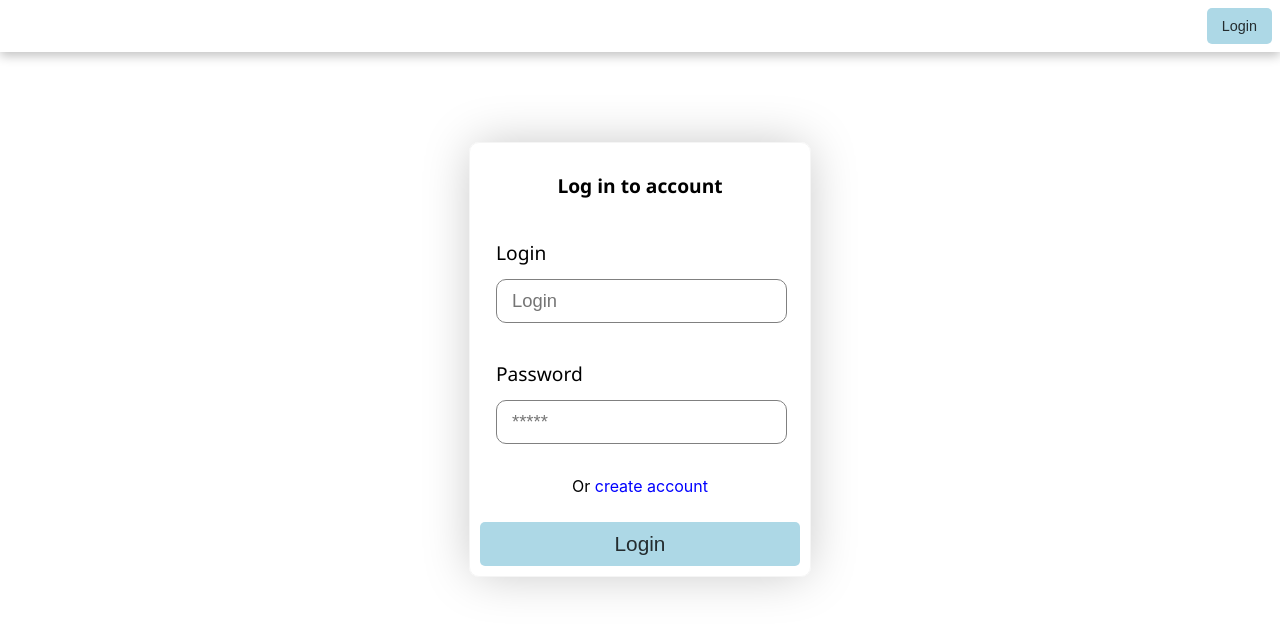
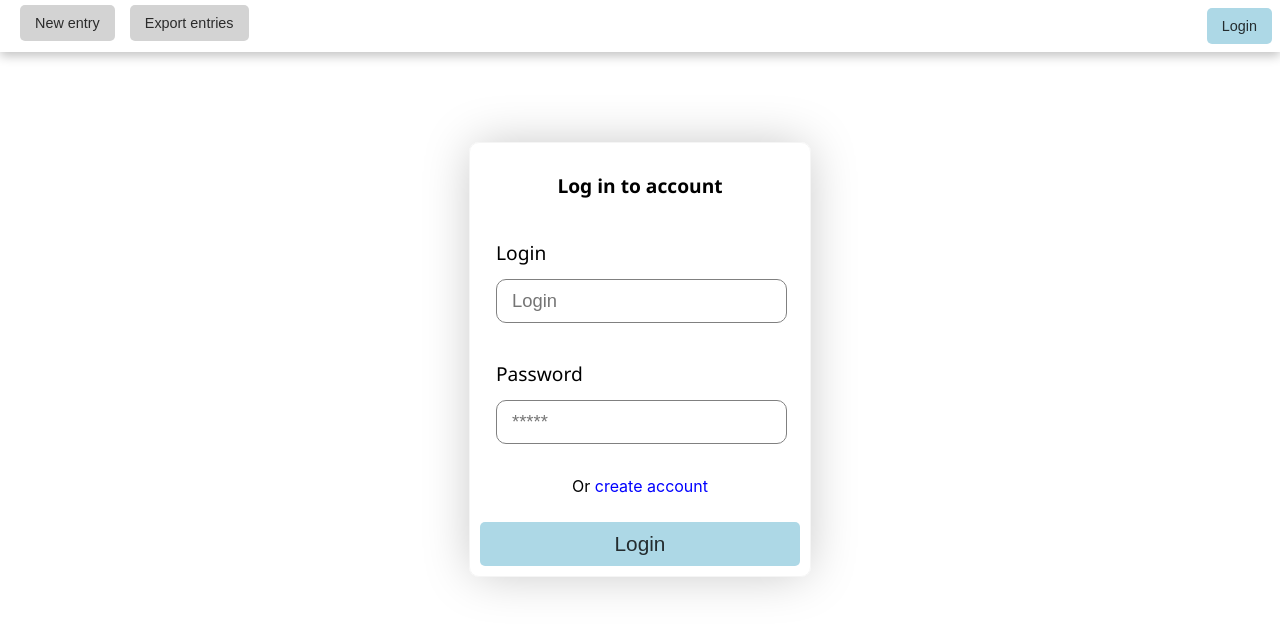
Before and after one commit to hishira/TypeScript, a React (Create React App) app in the folder PasswordMenager/frontend/: page /login in a window 1280 px wide. Shown: the top 632 px of the page. Built offline with nearby package versions, Linux system fonts and the light colour scheme; no server answers.

Commit message:
Move passbar to up component

```diff
--- a/PasswordMenager/frontend/src/components/AppBar/index.tsx
+++ b/PasswordMenager/frontend/src/components/AppBar/index.tsx
@@ -3,6 +3,7 @@ import { useHistory } from "react-router-dom";
 import { IGeneral } from "../../models/General";
 import { SessionStorage } from "../../utils/localstorage.utils";
 import Button from "../Button/index";
+import PassBar from "../PassBarr";
 import { Bar, LeftSide, RigthSide } from "./component.styled";
 
 type AppBarProps = {
@@ -20,7 +21,9 @@ const AppBar = ({ store }: AppBarProps): JSX.Element => {
   };
   return (
     <Bar>
-      <LeftSide />
+      <LeftSide>
+        <PassBar></PassBar>
+      </LeftSide>
       <RigthSide>
         {!store?.UserActivity ? (
           <Button onClick={() => loginclick()} color="lightblue">
--- a/PasswordMenager/frontend/src/components/PassComponent/component.styled.ts
+++ b/PasswordMenager/frontend/src/components/PassComponent/component.styled.ts
@@ -3,8 +3,7 @@ import styled from "styled-components";
 export const Container = styled.div`
   display: flex;
   width: 100%;
-  outline: 0.1rem solid slategray;
-  height: 89.5vh;
+  height: 94.5vh;
   @media (max-width: 650px) {
     flex-direction: column;
     overflow: hidden;
--- a/PasswordMenager/frontend/src/pages/Store/index.tsx
+++ b/PasswordMenager/frontend/src/pages/Store/index.tsx
@@ -1,11 +1,11 @@
-import React from "react"
-import PassBar from "../../components/PassBarr";
-import PassComponent from "../../components/PassComponent"
-const StorePage = ()=>{
-    return <main>
-        <PassBar/>
-        <PassComponent/>
+import React from "react";
+import PassComponent from "../../components/PassComponent";
+const StorePage = () => {
+  return (
+    <main>
+      <PassComponent />
     </main>
-}
+  );
+};
 
 export default StorePage;
```
